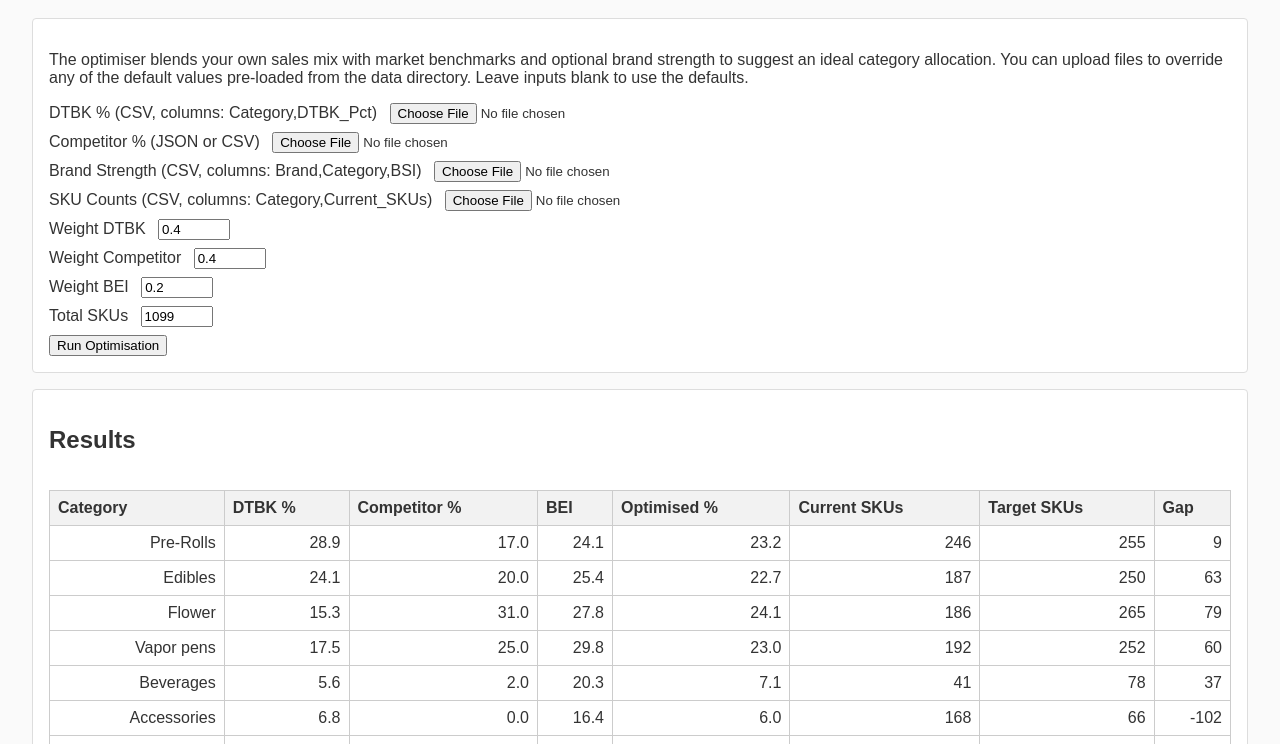
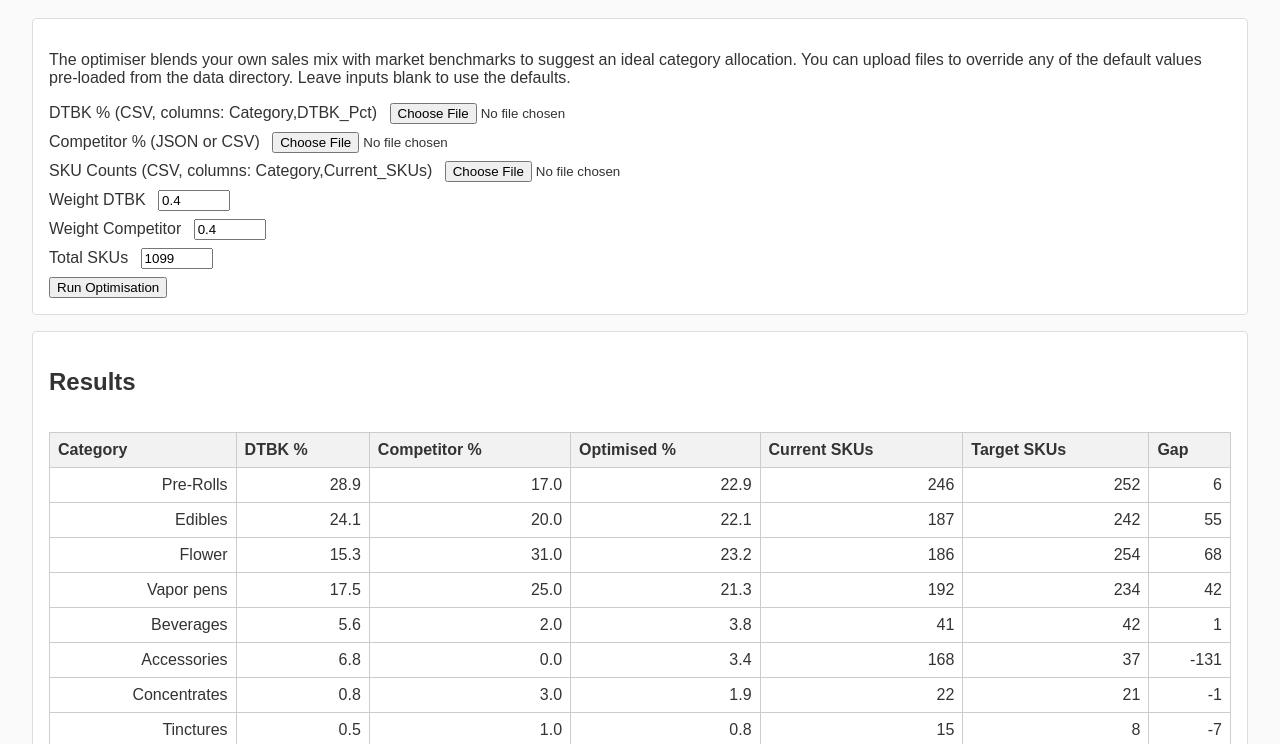
Before and after one commit to kaleogrant-tta/opt, a plain HTML site: page index.html in a window 1280 px wide. Shown: the part 56-800 px from the top of the page. Drawn offline with nearby package versions, Linux system fonts and the light colour scheme; files whose address does not match are found by name.

Commit message:
Add files via upload

```diff
--- a/app.js
+++ b/app.js
@@ -92,7 +92,13 @@ function computeAvgBei(rows) {
   const skuFileInput = document.getElementById('skuFile');
   const wtDTBKInput = document.getElementById('wtDTBK');
   const wtCompInput = document.getElementById('wtComp');
-  const wtBEIInput = document.getElementById('wtBEI');
+  // Weight BEI input was removed from the HTML. Provide a dummy element
+  // with a default value of zero so code referring to it won't error. This
+  // element will never be displayed and the BEI weight will effectively
+  // contribute nothing to the optimisation.  If an element with id
+  // "wtBEI" exists it will still be picked up here, otherwise a dummy
+  // object with a value of "0" is used.
+  const wtBEIInput = document.getElementById('wtBEI') || { value: 0 };
   const totalSkusInput = document.getElementById('totalSkusInput');
   const runBtn = document.getElementById('runBtn');
   const resultsDiv = document.getElementById('resultsDiv');
@@ -162,6 +168,10 @@ function computeAvgBei(rows) {
     updateOutputs();
   });
 
+  // No BEI file is needed when optimising category mix alone. We leave this
+  // listener in place only if the BEI file input exists (for backwards
+  // compatibility). If the element is not present, this block does nothing.
+  if (beiFileInput) {
     beiFileInput.addEventListener('change', async (e) => {
       const file = e.target.files[0];
       if (!file) return;
@@ -170,6 +180,7 @@ function computeAvgBei(rows) {
       avgBeiMap = computeAvgBei(rows);
       updateOutputs();
     });
+  }
 
   skuFileInput.addEventListener('change', async (e) => {
     const file = e.target.files[0];
@@ -193,16 +204,17 @@ function computeAvgBei(rows) {
   });
 
   function updateOutputs() {
-    // Determine effective weights
+    // Determine effective weights. BEI weighting is ignored by forcing
+    // the BEI weight to zero. Only DTBK and Competitor weights are used
+    // when blending category mixes.
     const wDT = parseFloat(wtDTBKInput.value) || 0;
     const wCP = parseFloat(wtCompInput.value) || 0;
-    const wBE = parseFloat(wtBEIInput.value) || 0;
-    const weightSum = wDT + wCP + wBE;
+    const wBE = 0; // BEI is not used in the optimisation
+    const weightSum = wDT + wCP;
 
     // Use local copies of aggregated maps to avoid mutating originals
     const dtMap = aggregateMap(dtbkMap);
     const cpMap = aggregateMap(compMap);
-    const beiMap = aggregateMap(avgBeiMap);
     const skMap = aggregateMap(skuMap);
 
     // Compute totalSkus from input or derived
@@ -216,14 +228,13 @@ function computeAvgBei(rows) {
     const categories = Array.from(new Set([
       ...Object.keys(dtMap),
       ...Object.keys(cpMap),
-      ...Object.keys(beiMap),
       ...Object.keys(skMap)
     ]));
     const rows = categories.map(cat => {
       const dtVal = dtMap[cat] || 0;
       const cpVal = cpMap[cat] || 0;
-      const beiVal = beiMap[cat] || 0;
-      const optVal = weightSum > 0 ? ((wDT * dtVal + wCP * cpVal + wBE * beiVal) / weightSum) : 0;
+      // Compute optimised mix ignoring BEI. Use weighted average of DTBK and competitor only.
+      const optVal = weightSum > 0 ? ((wDT * dtVal + wCP * cpVal) / weightSum) : 0;
       const skVal = skMap[cat] || 0;
       const target = total > 0 ? (optVal * total / 100) : 0;
       const gap = target - skVal;
@@ -231,7 +242,6 @@ function computeAvgBei(rows) {
         Category: cat,
         dtbk: dtVal.toFixed(1),
         comp: cpVal.toFixed(1),
-        bei: beiVal ? beiVal.toFixed(1) : '0.0',
         opt: optVal.toFixed(1),
         skus: Math.round(skVal),
         target: Math.round(target),
@@ -243,11 +253,12 @@ function computeAvgBei(rows) {
   }
 
   function renderTable(rows) {
+    // Build a table without a BEI column. The optimiser now blends only DTBK and
+    // Competitor percentages, so the BEI column is omitted.
     let html = '<table><thead><tr>' +
       '<th>Category</th>' +
       '<th>DTBK %</th>' +
       '<th>Competitor %</th>' +
-      '<th>BEI</th>' +
       '<th>Optimised %</th>' +
       '<th>Current SKUs</th>' +
       '<th>Target SKUs</th>' +
@@ -258,7 +269,6 @@ function computeAvgBei(rows) {
         `<td>${row.Category}</td>` +
         `<td>${row.dtbk}</td>` +
         `<td>${row.comp}</td>` +
-        `<td>${row.bei}</td>` +
         `<td>${row.opt}</td>` +
         `<td>${row.skus}</td>` +
         `<td>${row.target}</td>` +
@@ -333,7 +343,7 @@ function computeAvgBei(rows) {
         if (preload.weights) {
           wtDTBKInput.value = preload.weights.dtbk !== undefined ? preload.weights.dtbk : wtDTBKInput.value;
           wtCompInput.value = preload.weights.comp !== undefined ? preload.weights.comp : wtCompInput.value;
-          wtBEIInput.value = preload.weights.bei !== undefined ? preload.weights.bei : wtBEIInput.value;
+          // BEI weight is no longer used. Ignore preload.weights.bei if present.
         }
       }
     } catch (err) {
--- a/index.html
+++ b/index.html
@@ -16,10 +16,10 @@
   <!-- Controls section: allows overriding of defaults and tuning weights -->
   <section id="controls">
     <p>
-      The optimiser blends your own sales mix with market benchmarks and optional
-      brand strength to suggest an ideal category allocation. You can upload
-      files to override any of the default values pre‑loaded from the data
-      directory. Leave inputs blank to use the defaults.
+      The optimiser blends your own sales mix with market benchmarks to
+      suggest an ideal category allocation. You can upload files to override
+      any of the default values pre‑loaded from the data directory. Leave
+      inputs blank to use the defaults.
     </p>
     <div class="file-row">
       <label>DTBK % (CSV, columns: Category,DTBK_Pct)
@@ -29,11 +29,6 @@
     <div class="file-row">
       <label>Competitor % (JSON or CSV)
         <input type="file" id="compFile" accept=".json,.csv" />
-      </label>
-    </div>
-    <div class="file-row">
-      <label>Brand Strength (CSV, columns: Brand,Category,BSI)
-        <input type="file" id="beiFile" accept=".csv" />
       </label>
     </div>
     <div class="file-row">
@@ -48,9 +43,7 @@
       <label>Weight Competitor
         <input type="number" id="wtComp" step="0.01" value="0.4" />
       </label>
-      <label>Weight BEI
-        <input type="number" id="wtBEI" step="0.01" value="0.2" />
-      </label>
+      <!-- BEI weighting has been removed as it is no longer used -->
     </div>
     <div class="weights-row">
       <label>Total SKUs
```
Lines whose indentation alone changed are shown as unchanged.
